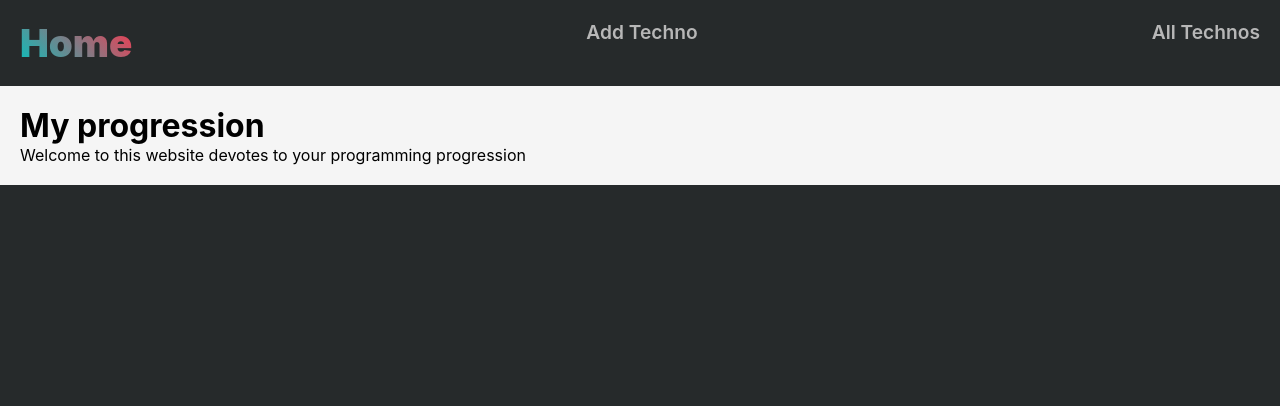
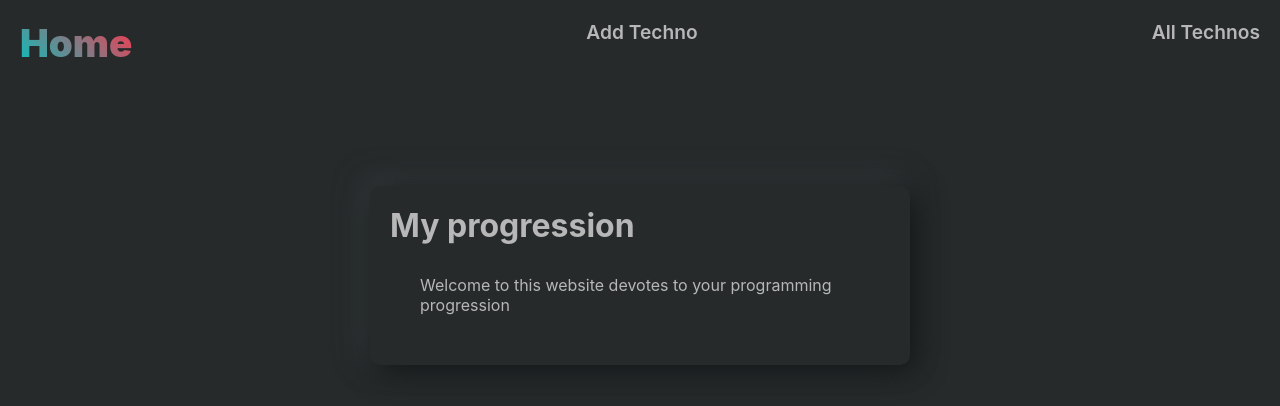
Before and after one commit to MaximeFont/react_techno_list, a React (Create React App) app in the folder my-techno-list/: page / in a window 1280 px wide. Shown: the top 406 px of the page. Built offline with nearby package versions, Linux system fonts and the light colour scheme.

Commit message:
modify home and title

```diff
--- a/my-techno-list/public/index.html
+++ b/my-techno-list/public/index.html
@@ -24,7 +24,7 @@
       work correctly both with client-side routing and a non-root public URL.
       Learn how to configure a non-root public URL by running `npm run build`.
     -->
-    <title>React App</title>
+    <title>My Progression</title>
   </head>
   <body>
     <noscript>You need to enable JavaScript to run this app.</noscript>
--- a/my-techno-list/src/css/home.css
+++ b/my-techno-list/src/css/home.css
@@ -1,4 +1,20 @@
+.center {
+    display: flex;
+    flex-direction: column;
+    align-items: center;
+}
+
 .home {
-    background-color: #f5f5f5;
+    border-radius: 10px;
+    background: #262a2b;
+    box-shadow: 5px 5px 30px #0f1111,
+        -5px -5px 30px #3d4345;
+    color: #b7b7b7;
     padding: 20px;
+    margin: 100px;
+    max-width: 500px;
 }
+
+.text {
+    padding: 30px;
+}
--- a/my-techno-list/src/pages/Home.js
+++ b/my-techno-list/src/pages/Home.js
@@ -1,8 +1,10 @@
-export default function Home(){
+export default function Home() {
     return (
-        <div className="home">
-            <h1>My progression</h1>
-            <div>Welcome to this website devotes to your programming progression</div>
+        <div className="center">
+            <div className="home">
+                <h1>My progression</h1>
+                <div className="text">Welcome to this website devotes to your programming progression</div>
+            </div>
         </div>
     );
 }
```
